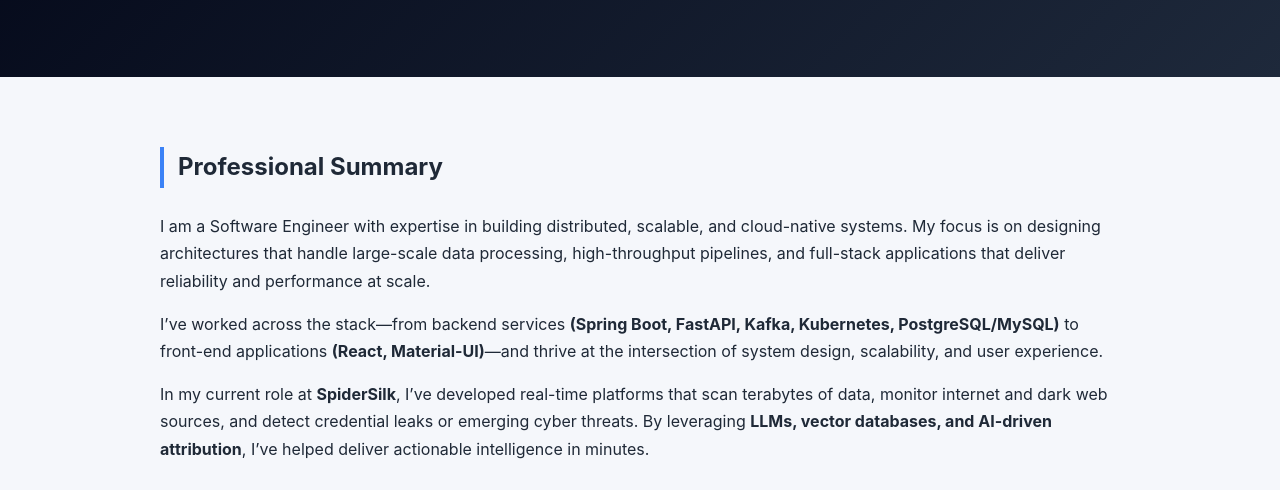
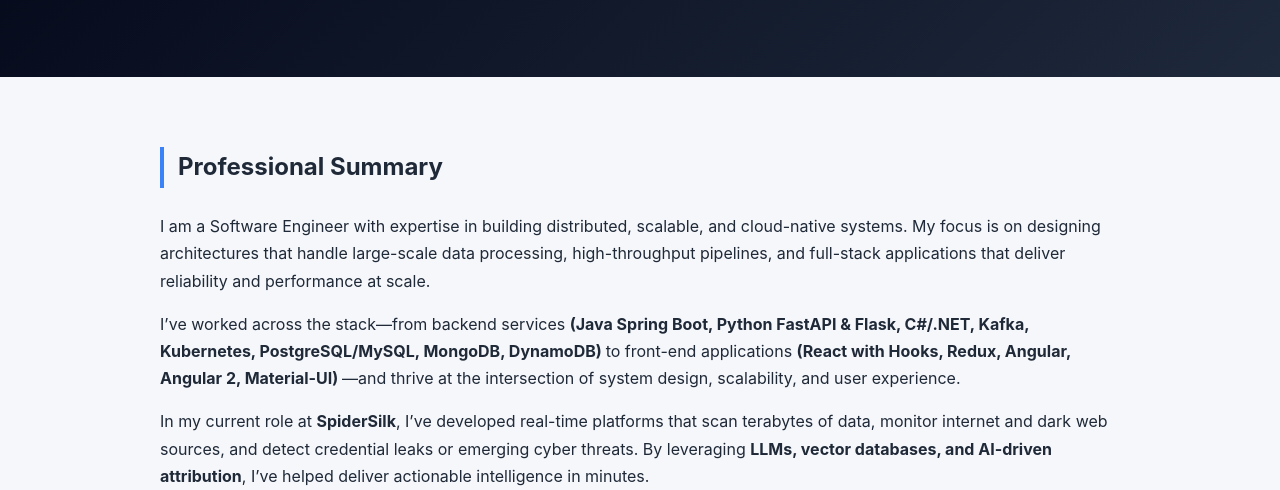
Before and after one commit to jjkkgmail/jjkkgmail.github.io, a plain HTML site: page index.html in a window 1280 px wide. Shown: the part 268-758 px from the top of the page. Drawn offline with Linux system fonts and the light colour scheme.

Commit message:
Update index.html

```diff
--- a/index.html
+++ b/index.html
@@ -33,15 +33,18 @@
         high-throughput pipelines, and full-stack applications that
         deliver reliability and performance at scale.
     </p>
-
-    <p>
-        I’ve worked across the stack—from backend services
-        <strong>(Spring Boot, FastAPI, Kafka, Kubernetes, PostgreSQL/MySQL)</strong>
-        to front-end applications
-        <strong>(React, Material-UI)</strong>—and thrive at the intersection
-        of system design, scalability, and user experience.
-    </p>
-
+<p>
+    I’ve worked across the stack—from backend services
+    <strong>
+        (Java Spring Boot, Python FastAPI & Flask, C#/.NET,
+        Kafka, Kubernetes, PostgreSQL/MySQL, MongoDB, DynamoDB)
+    </strong>
+    to front-end applications
+    <strong>
+        (React with Hooks, Redux, Angular, Angular 2, Material-UI)
+    </strong>—and thrive at the intersection of system design,
+    scalability, and user experience.
+</p>
     <p>
         In my current role at <strong>SpiderSilk</strong>, I’ve developed
         real-time platforms that scan terabytes of data, monitor internet
```
